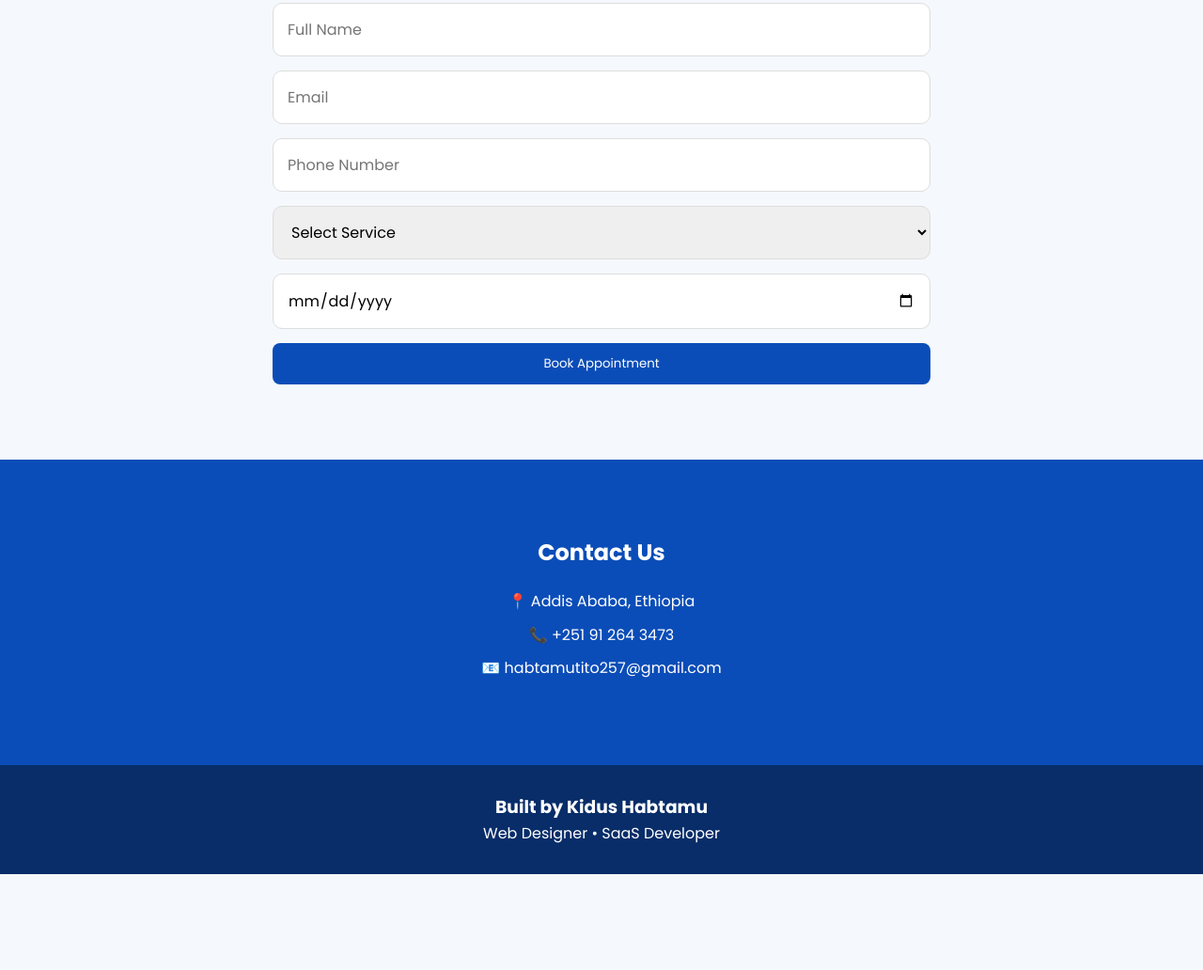
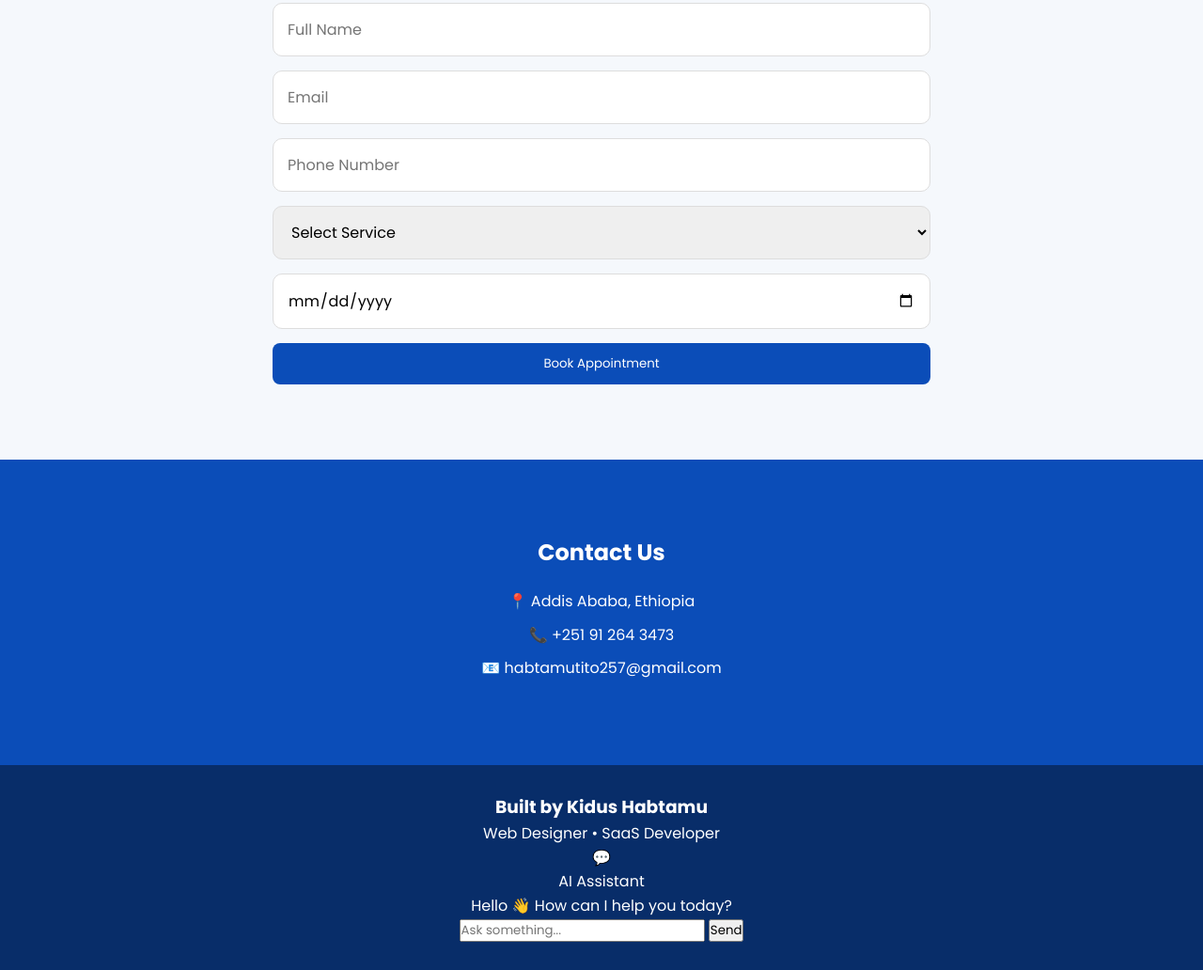
Before and after one commit to habtamukidus96-create/clinic-saas-v2, a plain HTML site: page frontend/index.html in a window 1280 px wide. Shown: the part 2465-3497 px from the top of the page at 94% size. Before the commit the page ends 3395 px from the top, so only its background shows below. Drawn offline with Linux system fonts and the light colour scheme.

Commit message:
Update index.html

```diff
--- a/frontend/index.html
+++ b/frontend/index.html
@@ -185,7 +185,39 @@ Book Appointment
 <p>
 Web Designer • SaaS Developer
 </p>
+<div class="chatbot-button" onclick="toggleChat()">
+💬
+</div>
 
+<div class="chatbot-window" id="chatWindow">
+
+<div class="chat-header">
+AI Assistant
+</div>
+
+<div class="chat-body" id="chatBody">
+
+<div class="bot-message">
+Hello 👋 How can I help you today?
+</div>
+
+</div>
+
+<div class="chat-input">
+
+<input
+type="text"
+id="userMessage"
+placeholder="Ask something..."
+>
+
+<button onclick="sendMessage()">
+Send
+</button>
+
+</div>
+
+</div>
 </footer>
 
 </body>
```
